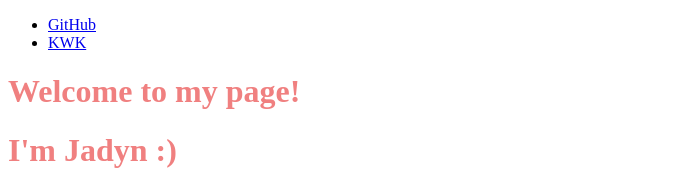
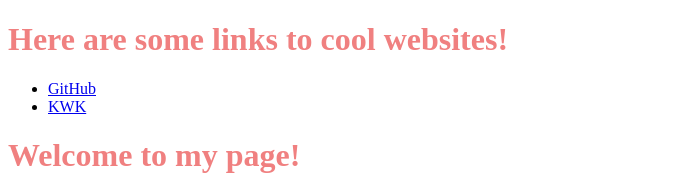
Before and after one commit to JadynM/JadynM.github.io, a plain HTML site: page index.html in a window 1280 px wide. Shown: the top 175 px of the page, without its empty margins (0-695 px from the left). Drawn offline with Linux system fonts and the light colour scheme.

Commit message:
Update index.html

```diff
--- a/index.html
+++ b/index.html
@@ -12,7 +12,7 @@
 </head>
 
  <body>
-
+     <h1 style="color:LightCoral;">Here are some links to cool websites!</h1>
      <ul>
          <li><a href="https://github.com/JadynM">GitHub</a></li>
          <li><a href="https://kodewithklossy.com"> KWK </a></li>
```
